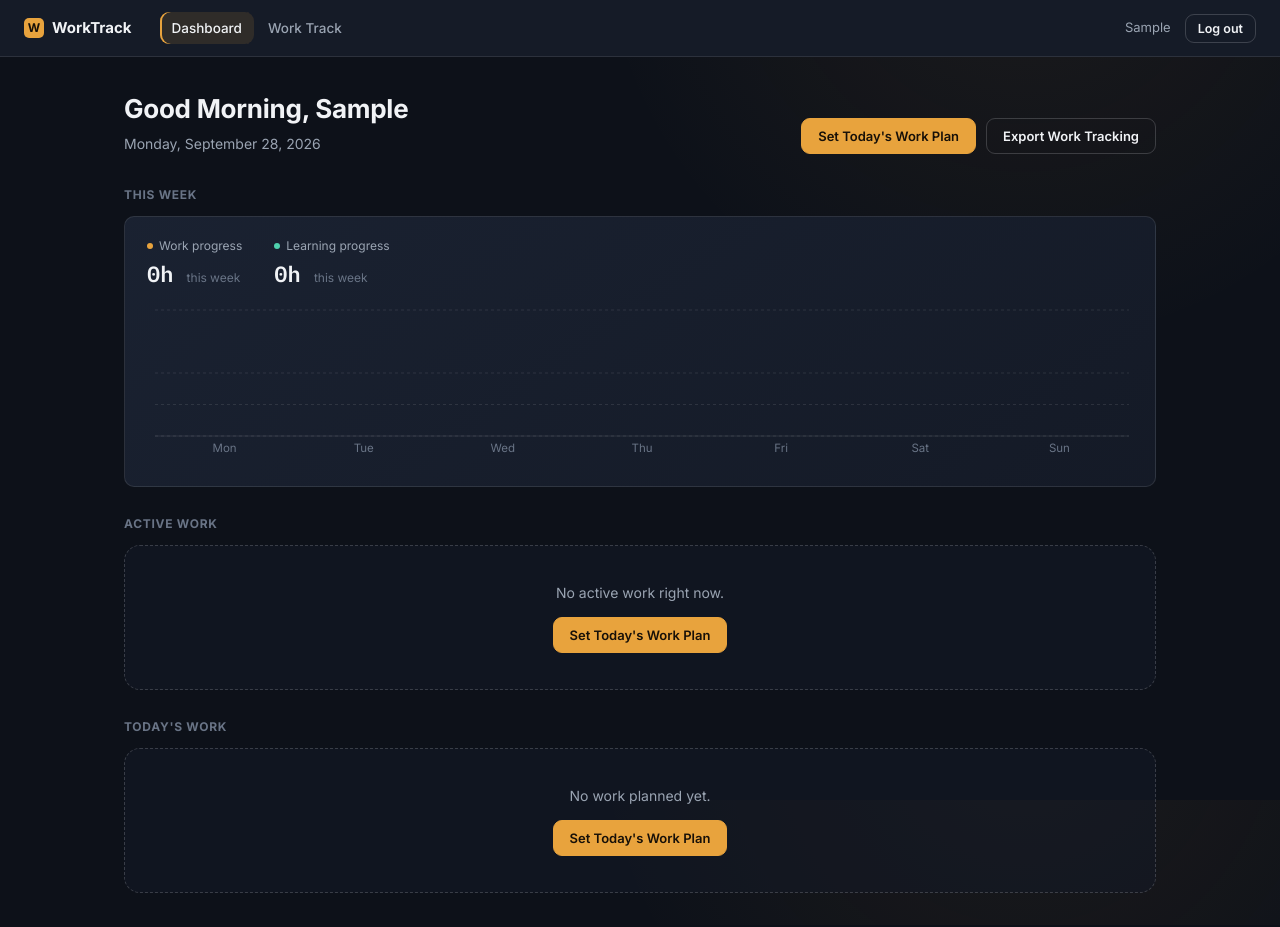
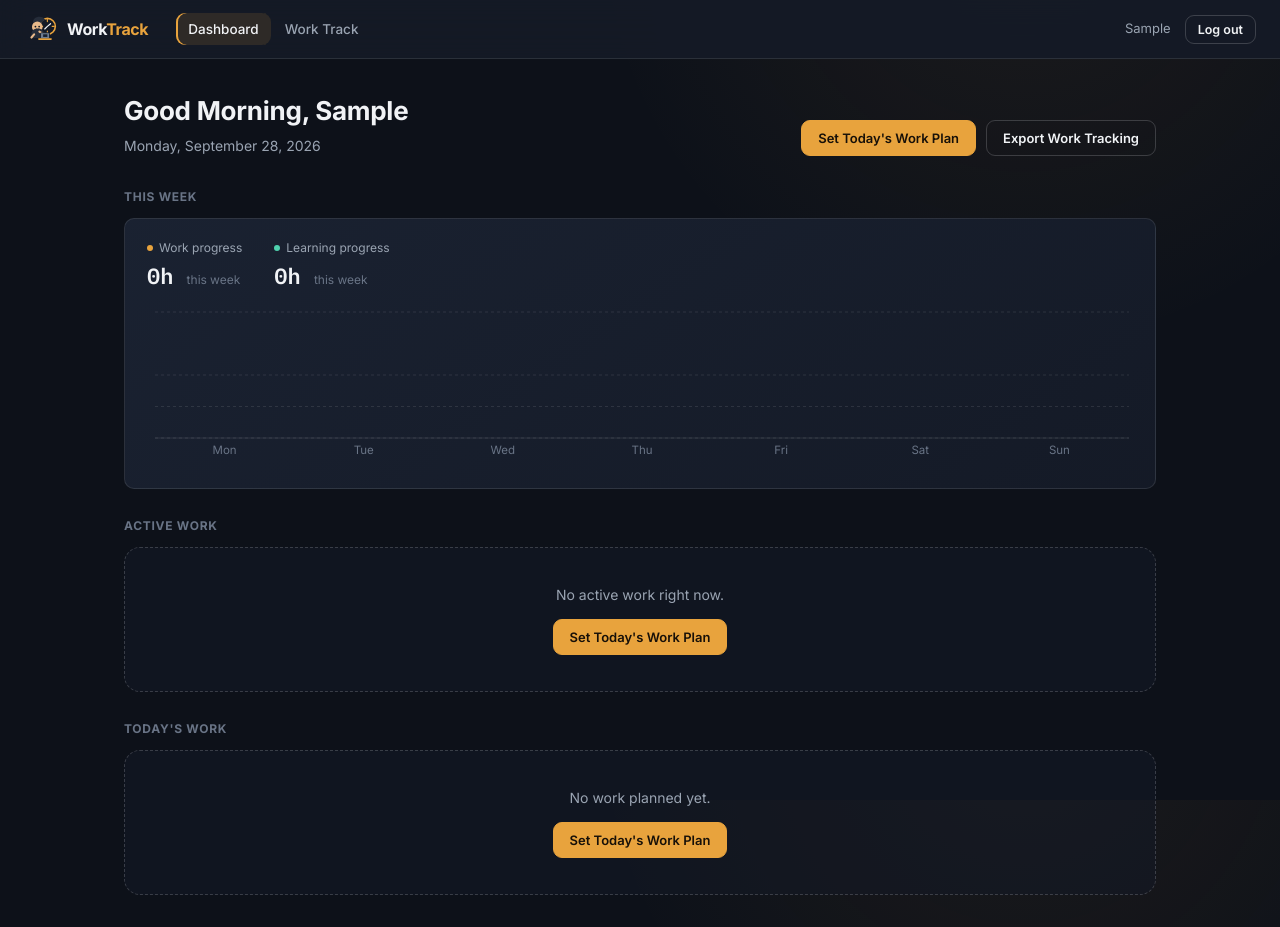
Before and after one commit to Tharunrajravi/Worktrack-app, a React (Vite) app: page /login in a window 1280 px wide. Both pictures are taken after typing "Sample" into the empty fields and a click on the button "Continue". Built offline with nearby package versions, Linux system fonts and the light colour scheme.

Commit message:
feat(ui): integrate mascot logo into app shell

```diff
--- a/src/components/AppShell.tsx
+++ b/src/components/AppShell.tsx
@@ -1,5 +1,6 @@
 import { NavLink, Outlet } from 'react-router-dom';
 import { useAuth } from '../auth/AuthContext';
+import WorkTrackLogo from './WorkTrackLogo';
 
 export default function AppShell() {
   const { user, logout } = useAuth();
@@ -13,33 +14,15 @@ export default function AppShell() {
           display: 'flex',
           alignItems: 'center',
           justifyContent: 'space-between',
-          background: 'var(--surface)',
+          background: 'rgba(21,27,39,.92)',
+          backdropFilter: 'blur(14px)',
           position: 'sticky',
           top: 0,
           zIndex: 10,
         }}
       >
         <div style={{ display: 'flex', alignItems: 'center', gap: 28 }}>
-          <span style={{ display: 'flex', alignItems: 'center', gap: 8, fontWeight: 700, fontSize: 15 }}>
-            <span
-              aria-hidden
-              style={{
-                width: 20,
-                height: 20,
-                borderRadius: 5,
-                background: 'var(--brand)',
-                display: 'inline-flex',
-                alignItems: 'center',
-                justifyContent: 'center',
-                color: 'var(--brand-ink)',
-                fontSize: 12,
-                fontWeight: 800,
-              }}
-            >
-              W
-            </span>
-            WorkTrack
-          </span>
+          <WorkTrackLogo size={34} />
           <nav style={{ display: 'flex', gap: 2 }} aria-label="Primary">
             <NavTab to="/">Dashboard</NavTab>
             <NavTab to="/work-track">Work Track</NavTab>
```
